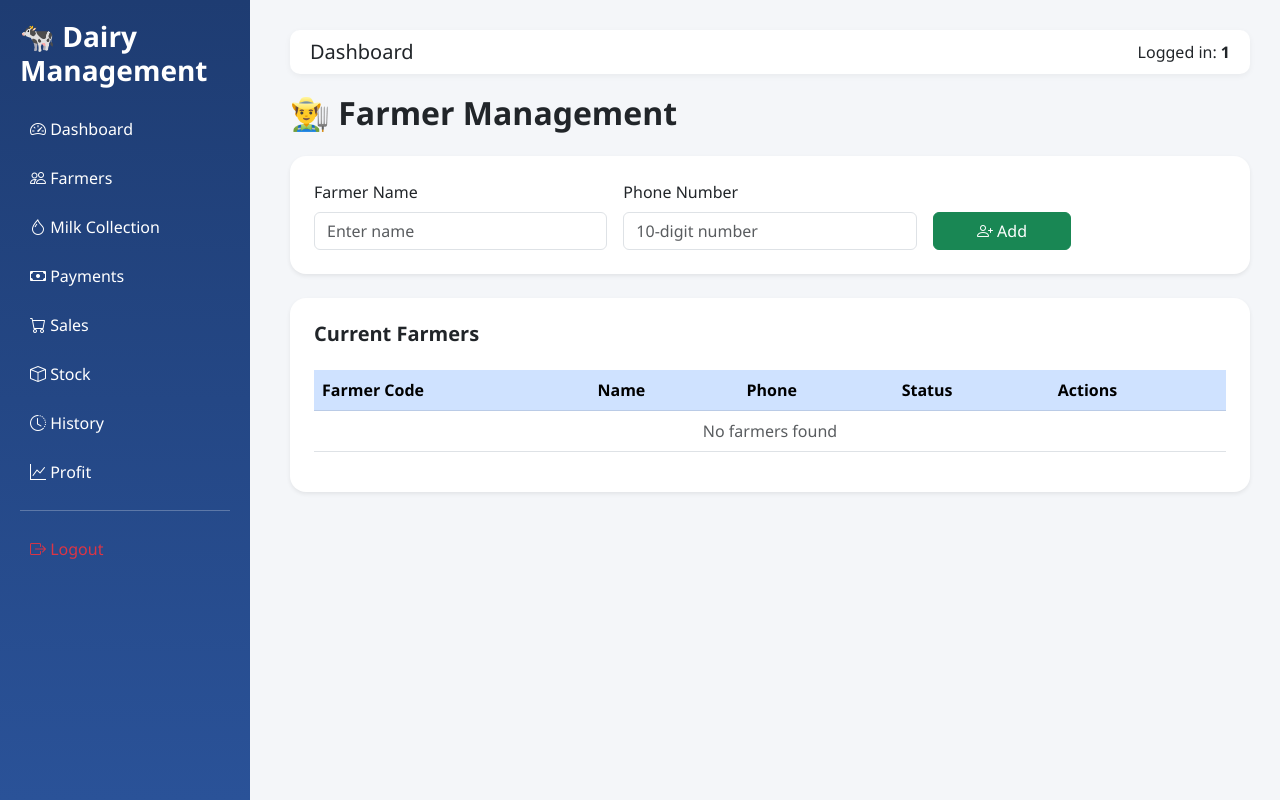
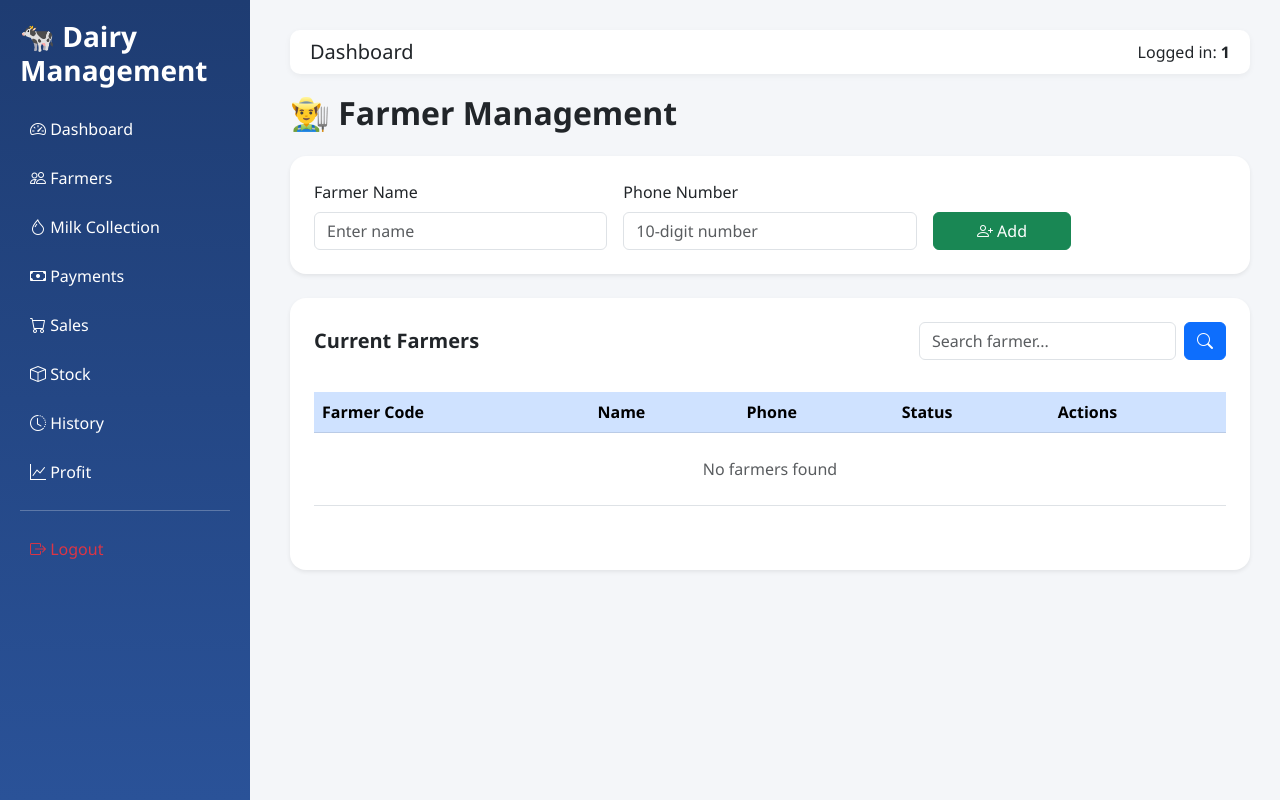
Before and after one commit to mithunnagaraj44-ops/dairy-management-system, a Flask app: page /farmers in a window 1280 px wide. Run offline with Flask 3, Linux system fonts and the light colour scheme; the visitor is signed in with stand-in values (Sample User, id 1); data that the repository does not hold is empty.

Commit message:
Added farmer search and pagination with next/previous page navigation

```diff
--- a/app.py
+++ b/app.py
@@ -229,30 +229,42 @@ def home():
     )
 
 # ================= FARMERS =================
-@app.route('/farmers', methods=['GET','POST'])
+@app.route('/farmers', methods=['GET', 'POST'])
 def farmers():
+
     db = get_db()
+
     if db is None:
         return "Database not connected"
 
     cursor = db.cursor(dictionary=True)
 
+    # ================= ADD FARMER =================
     if request.method == 'POST':
+
         name = request.form['name']
         phone = request.form['phone']
 
-        # GET ALL FARMER CODES (no user filter)
+        # GET ALL FARMER CODES
         cursor.execute("SELECT farmer_code FROM farmers")
         codes = cursor.fetchall()
 
         used = sorted([
+
             int(c['farmer_code'][1:])
+
             for c in codes
-            if c['farmer_code'] and c['farmer_code'].startswith('F')
+
+            if c['farmer_code']
+            and c['farmer_code'].startswith('F')
+
         ])
 
+        # GENERATE NEXT CODE
         new_num = 101
+
         for num in used:
+
             if num == new_num:
                 new_num += 1
             else:
@@ -260,22 +272,105 @@ def farmers():
 
         farmer_code = f"F{new_num}"
 
-        # INSERT (removed user_phone)
+        # INSERT FARMER
         cursor.execute("""
-            INSERT INTO farmers (farmer_code, name, phone, status)
-            VALUES (%s,%s,%s,'Active')
+
+            INSERT INTO farmers
+            (farmer_code, name, phone, status)
+
+            VALUES (%s, %s, %s, 'Active')
+
         """, (farmer_code, name, phone))
 
         db.commit()
 
-    # LOAD ALL FARMERS
-    cursor.execute("SELECT * FROM farmers ORDER BY f_id")
+    # ================= SEARCH =================
+    search = request.args.get('search', '')
+
+    # ================= PAGINATION =================
+    page = request.args.get('page', 1, type=int)
+
+    per_page = 10
+
+    offset = (page - 1) * per_page
+
+    # ================= COUNT TOTAL =================
+    if search:
+
+        cursor.execute("""
+
+            SELECT COUNT(*) AS total
+
+            FROM farmers
+
+            WHERE name LIKE %s
+
+        """, ('%' + search + '%',))
+
+    else:
+
+        cursor.execute("""
+
+            SELECT COUNT(*) AS total
+
+            FROM farmers
+
+        """)
+
+    total_farmers = cursor.fetchone()['total']
+
+    import math
+    total_pages = math.ceil(total_farmers / per_page)
+
+    # ================= LOAD FARMERS =================
+    if search:
+
+        cursor.execute("""
+
+            SELECT *
+
+            FROM farmers
+
+            WHERE name LIKE %s
+
+            ORDER BY f_id DESC
+
+            LIMIT %s OFFSET %s
+
+        """, ('%' + search + '%', per_page, offset))
+
+    else:
+
+        cursor.execute("""
+
+            SELECT *
+
+            FROM farmers
+
+            ORDER BY f_id DESC
+
+            LIMIT %s OFFSET %s
+
+        """, (per_page, offset))
+
     data = cursor.fetchall()
+
     cursor.close()
     db.close()
 
-    return render_template('farmers.html', farmers=data)
+    return render_template(
 
+        'farmers.html',
+
+        farmers=data,
+
+        page=page,
+
+        total_pages=total_pages,
+
+        search=search
+
+    )
 # ================= MILK =================
 @app.route('/milk', methods=['GET','POST'])
 def milk():
--- a/templates/farmers.html
+++ b/templates/farmers.html
@@ -6,17 +6,28 @@
 
 <!-- ADD FARMER -->
 <div class="card shadow-sm border-0 p-4 mb-4 rounded-4">
+
     <form method="POST" class="row g-3">
 
         <div class="col-md-4">
             <label class="form-label">Farmer Name</label>
-            <input type="text" name="name" class="form-control" placeholder="Enter name" required>
+
+            <input type="text"
+                   name="name"
+                   class="form-control"
+                   placeholder="Enter name"
+                   required>
         </div>
 
         <div class="col-md-4">
             <label class="form-label">Phone Number</label>
-            <input type="text" name="phone" class="form-control" placeholder="10-digit number"
-                   pattern="[0-9]{10}" required>
+
+            <input type="text"
+                   name="phone"
+                   class="form-control"
+                   placeholder="10-digit number"
+                   pattern="[0-9]{10}"
+                   required>
         </div>
 
         <div class="col-md-2 d-flex align-items-end">
@@ -26,15 +37,39 @@
         </div>
 
     </form>
+
 </div>
 
 <!-- FARMER LIST -->
 <div class="card shadow-sm border-0 p-4 rounded-4">
-    <h5 class="fw-semibold">Current Farmers</h5>
+
+    <div class="d-flex justify-content-between align-items-center mb-3">
+
+        <h5 class="fw-semibold mb-0">Current Farmers</h5>
+
+        <!-- SEARCH BAR -->
+        <form method="GET" class="d-flex">
+
+            <input type="text"
+                   name="search"
+                   class="form-control me-2"
+                   placeholder="Search farmer..."
+                   value="{{ search }}">
+
+            <button class="btn btn-primary">
+                <i class="bi bi-search"></i>
+            </button>
+
+        </form>
+
+    </div>
 
     <div class="table-responsive">
+
         <table class="table table-hover mt-3 align-middle">
+
             <thead class="table-primary">
+
                 <tr>
                     <th>Farmer Code</th>
                     <th>Name</th>
@@ -42,10 +77,13 @@
                     <th>Status</th>
                     <th>Actions</th>
                 </tr>
+
             </thead>
 
             <tbody>
+
                 {% for f in farmers %}
+
                 <tr>
 
                     <td>{{ f.farmer_code or 'F---' }}</td>
@@ -62,29 +100,85 @@
 
                     <td>
 
-                        <a href="/edit/{{ f.f_id }}" class="btn btn-sm btn-warning">
+                        <!-- EDIT -->
+                        <a href="/edit/{{ f.f_id }}"
+                           class="btn btn-sm btn-warning">
                             <i class="bi bi-pencil"></i>
                         </a>
 
+                        <!-- DELETE -->
                         <a href="/delete/{{ f.f_id }}"
                            class="btn btn-sm btn-danger"
                            onclick="return confirm('Delete this farmer? All data will be removed.')">
+
                             <i class="bi bi-trash"></i>
+
                         </a>
 
                     </td>
 
                 </tr>
+
                 {% else %}
+
                 <tr>
-                    <td colspan="5" class="text-center text-muted">
+
+                    <td colspan="5"
+                        class="text-center text-muted py-4">
+
                         No farmers found
+
                     </td>
+
                 </tr>
+
                 {% endfor %}
+
             </tbody>
 
         </table>
+
+    </div>
+
+    <!-- PAGINATION -->
+    <div class="d-flex justify-content-center mt-4">
+
+        <!-- PREVIOUS -->
+        {% if page > 1 %}
+
+        <a href="{{ url_for('farmers', page=page-1, search=search) }}"
+           class="btn btn-outline-primary me-2">
+
+            Previous
+
+        </a>
+
+        {% endif %}
+
+        <!-- PAGE NUMBERS -->
+        {% for p in range(1, total_pages + 1) %}
+
+        <a href="{{ url_for('farmers', page=p, search=search) }}"
+           class="btn {% if p == page %}btn-primary{% else %}btn-outline-primary{% endif %} me-1">
+
+            {{ p }}
+
+        </a>
+
+        {% endfor %}
+
+        <!-- NEXT -->
+        {% if page < total_pages %}
+
+        <a href="{{ url_for('farmers', page=page+1, search=search) }}"
+           class="btn btn-outline-primary ms-2">
+
+            Next
+
+        </a>
+
+        {% endif %}
+
     </div>
 
 </div>
```
